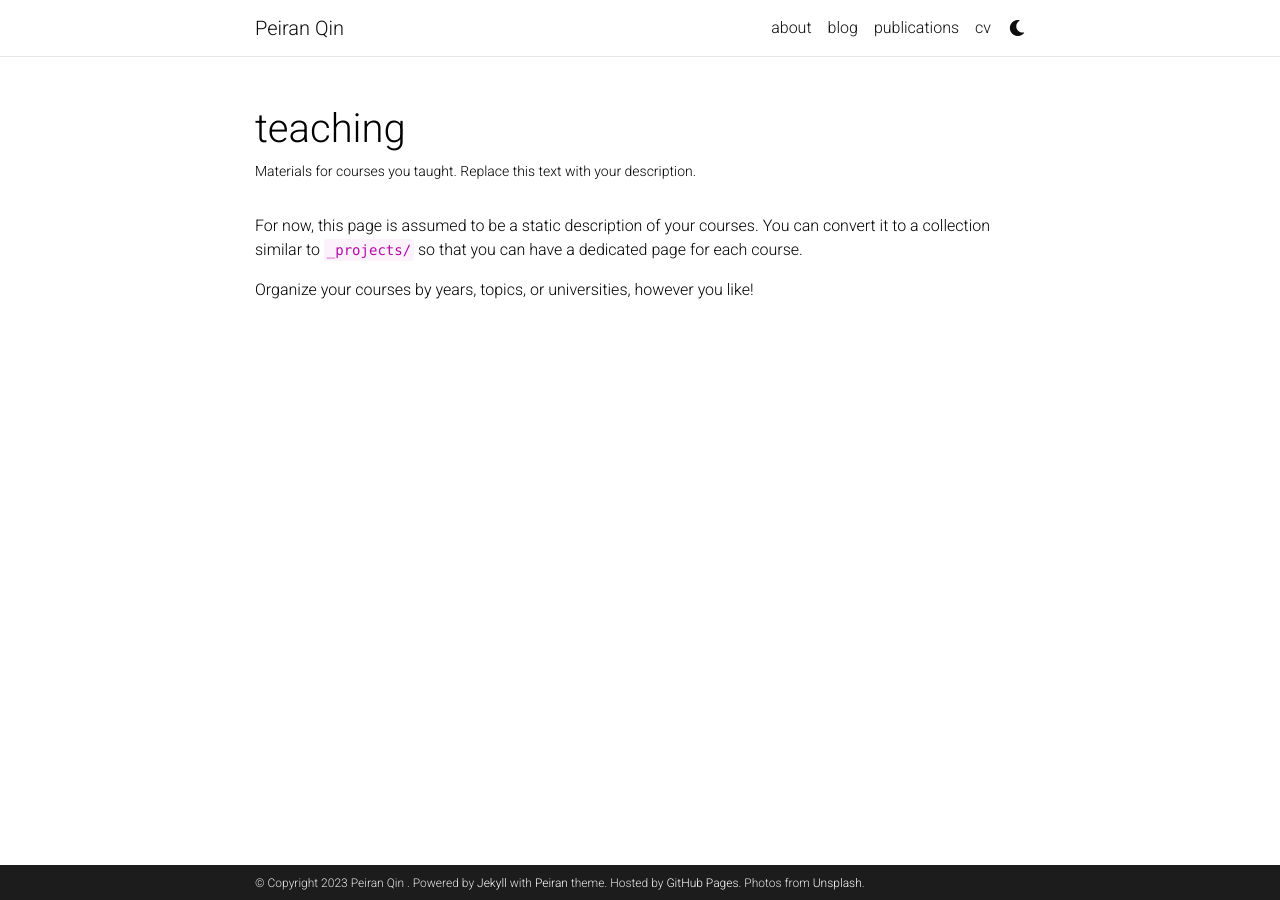
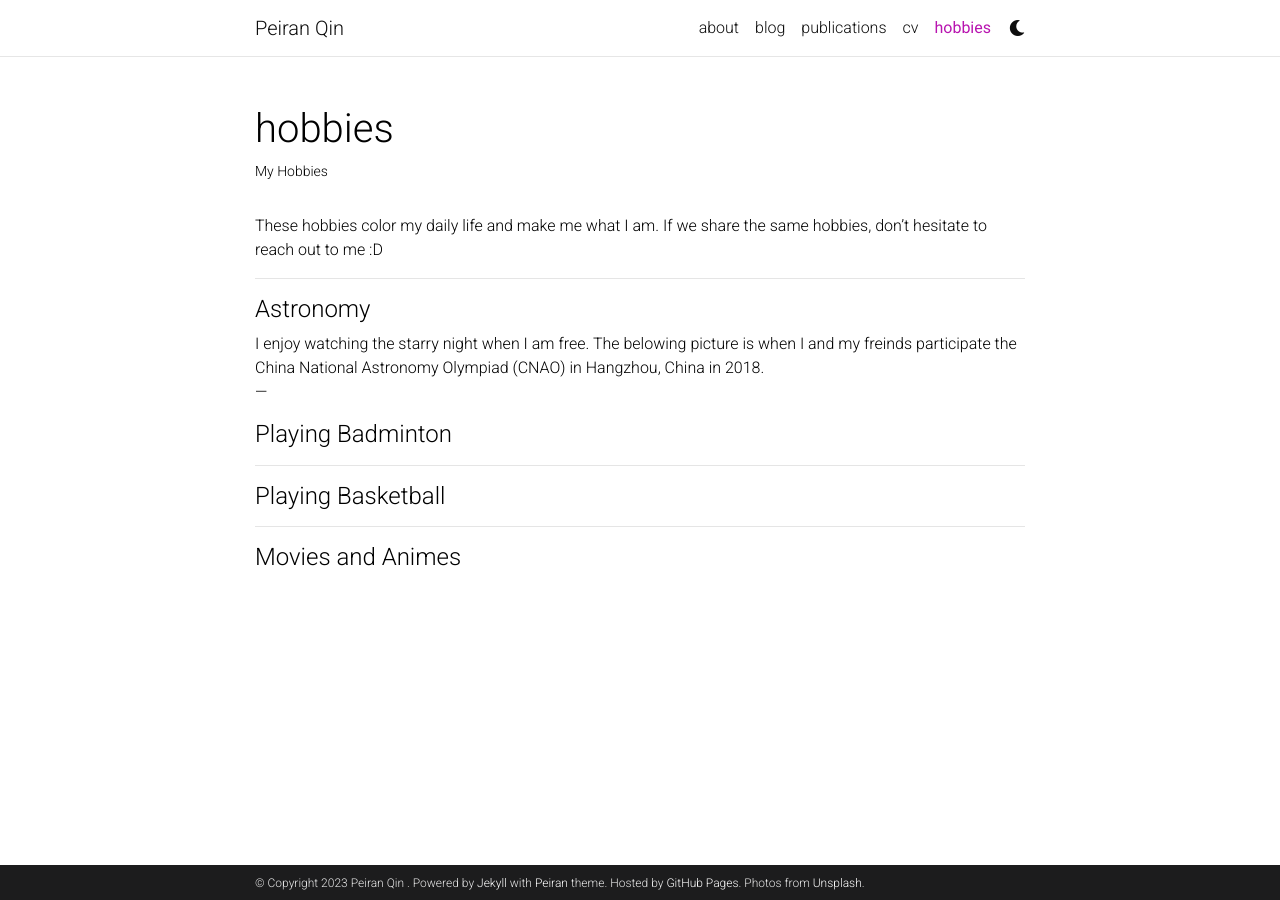
Before and after one commit to QinPR/QinPR.github.io, a Jekyll site: the page built from _pages/teaching.md, in a window 1280 px wide. Built offline with Jekyll 4.4.1, drawn with Linux system fonts in a browser that asks for light colours; comment, search, counter and statistics services are not loaded; a style sheet for code colours, icons or effects is not loaded.

Commit message:
Add hobbies

```diff
--- a/_pages/teaching.md
+++ b/_pages/teaching.md
@@ -1,12 +1,20 @@
 ---
 layout: page
-permalink: /teaching/
-title: teaching
-description: Materials for courses you taught. Replace this text with your description.
-nav: false
+permalink: /hobbies/
+title: hobbies
+description: My Hobbies
+nav: true
 nav_order: 5
 ---
 
-For now, this page is assumed to be a static description of your courses. You can convert it to a collection similar to `_projects/` so that you can have a dedicated page for each course.
+These hobbies color my daily life and make me what I am. If we share the same hobbies, don't hesitate to reach out to me :D
 
-Organize your courses by years, topics, or universities, however you like!
+---
+#### Astronomy
+I enjoy watching the starry night when I am free. The belowing picture is when I and my freinds participate the China National Astronomy Olympiad (CNAO) in Hangzhou, China in 2018.
+---
+#### Playing Badminton
+---
+#### Playing Basketball
+---
+#### Movies and Animes
```
Also changed, not shown: _pages/about.md (+1 -1 lines).
